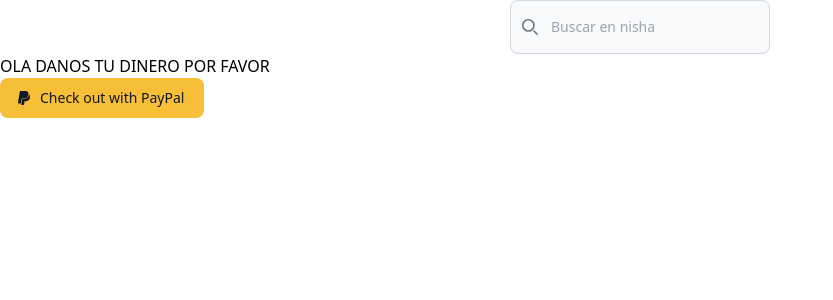
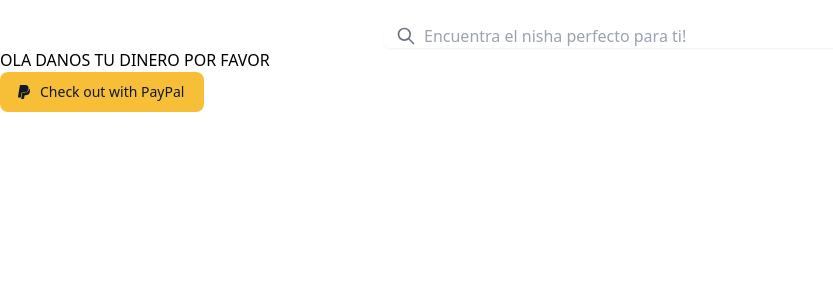
Before and after one commit to Gambled23/TheNishaProject, a Laravel app: page /tests in a window 1280 px wide. Shown: the part 65-365 px from the top of the page, without its empty margins (0-833 px from the left). Run offline with Laravel 10, Linux system fonts and the light colour scheme; style sheets or scripts are compiled from the project's sources; some libraries are stand-ins or nearby versions.

Commit message:
se cancela esta barra está más chida xd

```diff
--- a/resources/views/components/search-bar.blade.php
+++ b/resources/views/components/search-bar.blade.php
@@ -1,15 +1,9 @@
-<div class="flex flex-col">
-<div class="max-w-7xl mx-auto px-4 sm:px-6 lg:px-8 items-center justify-center">
-<form>
-    <label for="default-search" class="mb-2 text-sm font-medium text-gray-900 sr-only">Search</label>
-    <div class="relative">
-        <div class="absolute inset-y-0 left-0 flex items-center pl-3 pointer-events-none">
-            <svg class="w-4 h-4 text-gray-500" aria-hidden="true" xmlns="http://www.w3.org/2000/svg" fill="none" viewBox="0 0 20 20">
-                <path stroke="currentColor" stroke-linecap="round" stroke-linejoin="round" stroke-width="2" d="m19 19-4-4m0-7A7 7 0 1 1 1 8a7 7 0 0 1 14 0Z"/>
-            </svg>
-        </div>
-            <input type="search" id="default-search" class="block w-full p-4 pl-10 text-sm text-gray-900 border border-gray-300 rounded-lg bg-gray-50 focus:ring-blue-500 focus:border-blue-500" placeholder="Buscar en nisha" required>
-        </div>
-</form>
+<div class="relative mt-6 max-w-lg mx-auto">
+            <span class="absolute inset-y-0 left-0 pl-3 flex items-center">
+                <svg class="h-5 w-5 text-gray-500" viewBox="0 0 24 24" fill="none">
+                    <path d="M21 21L15 15M17 10C17 13.866 13.866 17 10 17C6.13401 17 3 13.866 3 10C3 6.13401 6.13401 3 10 3C13.866 3 17 6.13401 17 10Z" stroke="currentColor" stroke-width="2" stroke-linecap="round" stroke-linejoin="round"/>
+                </svg>
+            </span>
+
+            <input class="pl-10 block w-full rounded-md border-gray-300 shadow-sm focus:border-blue-300 focus:ring focus:ring-blue-200 focus:ring-opacity-50" type="text" placeholder="Encuentra el nisha perfecto para ti!">
 </div>
-</div>
```
